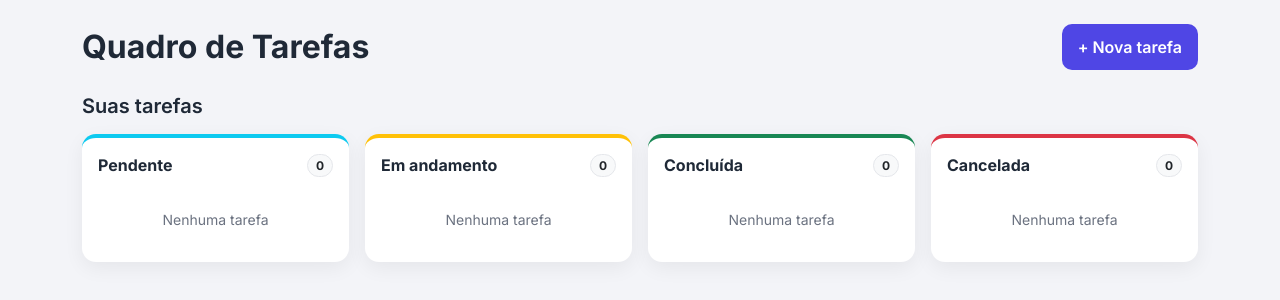
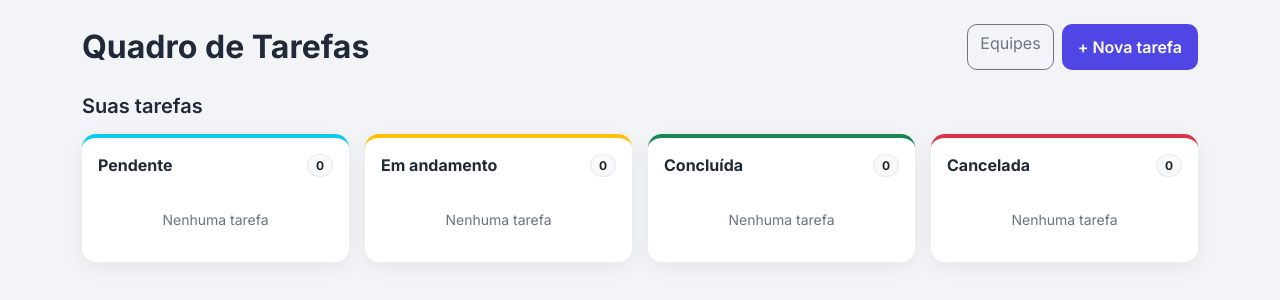
Before and after one commit to alyssa-sys/FSI-Wake-Up-Call-Tutorial-Flask, a Flask app: page /quadro in a window 1280 px wide. Shown: the part 56-356 px from the top of the page. Run offline with Flask 3, Linux system fonts and the light colour scheme; the visitor is signed in with stand-in values (Sample User, id 1); data that the repository does not hold is empty.

Commit message:
corrigindo quadro

```diff
--- a/gerenciador_de_tarefas/templates/quadro.html
+++ b/gerenciador_de_tarefas/templates/quadro.html
@@ -50,7 +50,10 @@
 
 <div class="d-flex justify-content-between align-items-center mb-4">
     <h2 class="fw-bold mb-0">Quadro de Tarefas</h2>
-    <a href="{{ url_for('adicionar_tarefa') }}" class="btn btn-principal">+ Nova tarefa</a>
+    <div class="d-flex gap-2">
+        <a href="{{ url_for('equipes') }}" class="btn btn-outline-secondary" style="border-radius:10px;">Equipes</a>
+        <a href="{{ url_for('adicionar_tarefa') }}" class="btn btn-principal">+ Nova tarefa</a>
+    </div>
 </div>
 
 <h5 class="fw-semibold mb-3">Suas tarefas</h5>
```
